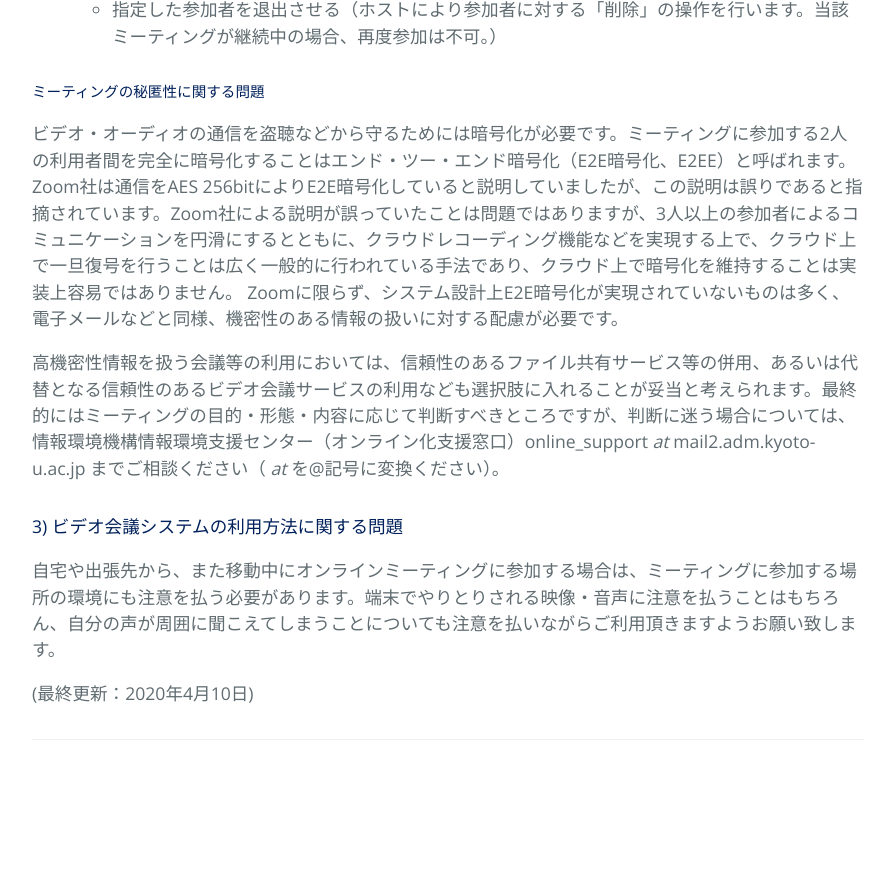
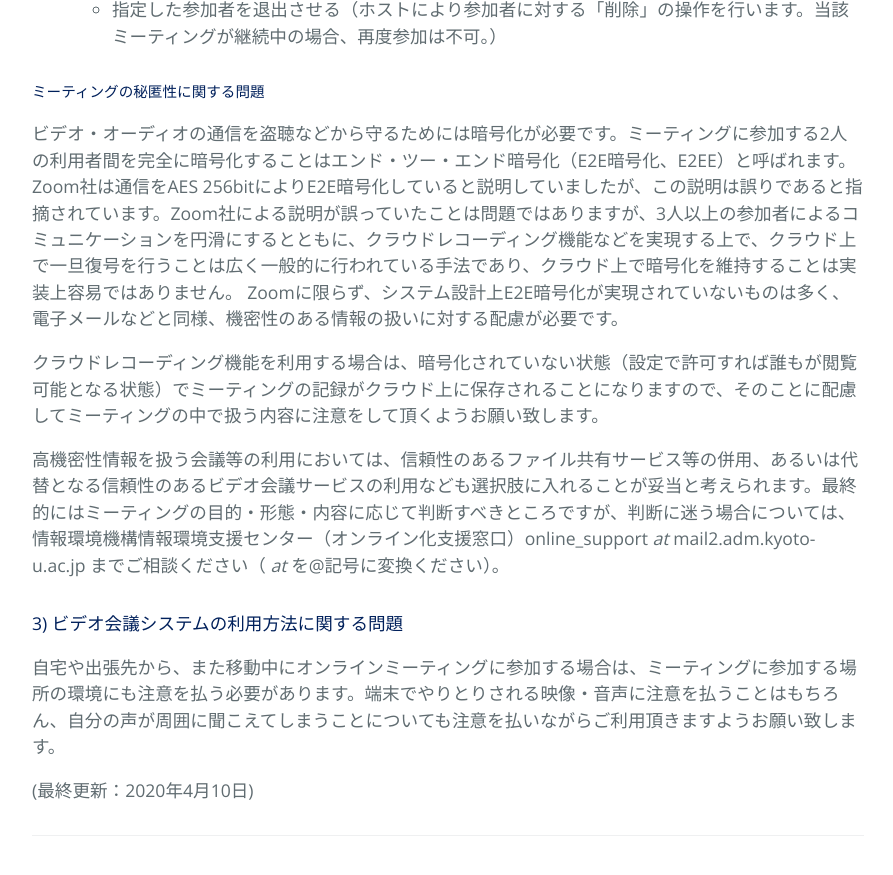
Before and after one commit to kyoto-u/online-edu, a Jekyll site: the page built from zoom-security.md, in a window 1280 px wide and 900 px high, scrolled down 3529 px. Shown: the top 875 px of the window, without its empty margins (192-1085 px from the left). Built offline with Jekyll 4.4.1, drawn with Linux system fonts in a browser that asks for light colours; before the commit the page ends 4333 px from its top, so only the background shows below that.

Commit message:
Update zoom-security.md

```diff
--- a/zoom-security.md
+++ b/zoom-security.md
@@ -94,6 +94,8 @@ title: オンラインミーティングサービス(Zoom全学ライセンス)
 ビデオ・オーディオの通信を盗聴などから守るためには暗号化が必要です。ミーティングに参加する2人の利用者間を完全に暗号化することはエンド・ツー・エンド暗号化（E2E暗号化、E2EE）と呼ばれます。Zoom社は通信をAES 256bitによりE2E暗号化していると説明していましたが、この説明は誤りであると指摘されています。Zoom社による説明が誤っていたことは問題ではありますが、3人以上の参加者によるコミュニケーションを円滑にするとともに、クラウドレコーディング機能などを実現する上で、クラウド上で一旦復号を行うことは広く一般的に行われている手法であり、クラウド上で暗号化を維持することは実装上容易ではありません。
 Zoomに限らず、システム設計上E2E暗号化が実現されていないものは多く、電子メールなどと同様、機密性のある情報の扱いに対する配慮が必要です。
 
+クラウドレコーディング機能を利用する場合は、暗号化されていない状態（設定で許可すれば誰もが閲覧可能となる状態）でミーティングの記録がクラウド上に保存されることになりますので、そのことに配慮してミーティングの中で扱う内容に注意をして頂くようお願い致します。
+
 高機密性情報を扱う会議等の利用においては、信頼性のあるファイル共有サービス等の併用、あるいは代替となる信頼性のあるビデオ会議サービスの利用なども選択肢に入れることが妥当と考えられます。最終的にはミーティングの目的・形態・内容に応じて判断すべきところですが、判断に迷う場合については、情報環境機構情報環境支援センター（オンライン化支援窓口）online_support _at_ mail2.adm.kyoto-u.ac.jp までご相談ください（ _at_ を@記号に変換ください）。
 
 #### 3) ビデオ会議システムの利用方法に関する問題
```
